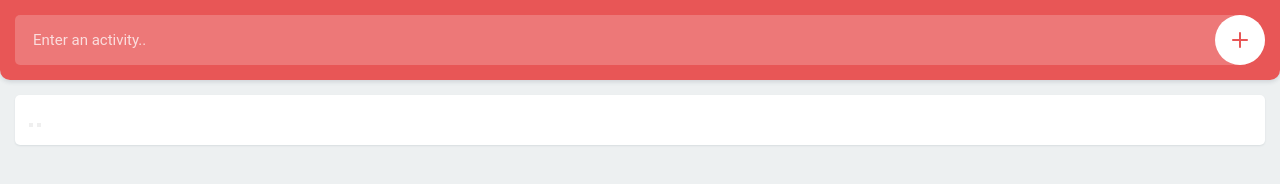
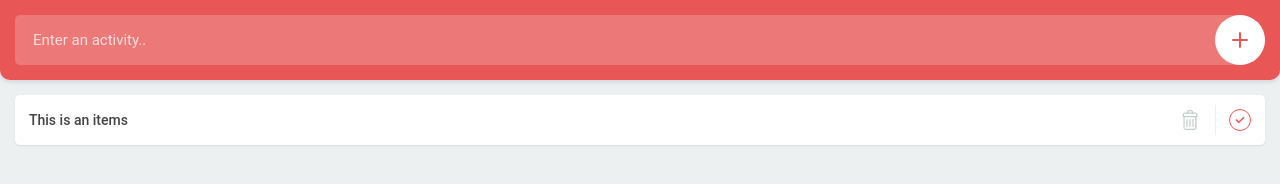
Before and after one commit to danaesav/to-do-list-app, a plain HTML site: page index.html in a window 1280 px wide. Drawn offline with Linux system fonts and the light colour scheme; a web font is replaced by a local one.

Commit message:
Fixed a small bug

```diff
--- a/index.html
+++ b/index.html
@@ -12,7 +12,7 @@
         <header>
             <input type="text" name="name" placeholder="Enter an activity.." id="item">
             <button id="add">
-                <svg version="1.1" xmlns="http://www.w3.org/2000/svg" xmlns:xlink="http://www.w3.org/1999/xlink" x="0px" y="0px" viewBox="0 0 16 16" style="enable-background:new 0 0 16 16;" xml:space="preserve"><g><path class="fill" d="M16,8c0,0.5-0.5,1-1,1H9v6c0,0.5-0.5,1-1,1s-1-0.5-1-1V9H1C0.5,9,0,8.5,0,8s0.5-1,1-1h6V1c0-0.5,0.5-1,1-1		            s1,0.5,1,1v6h6C15.5,7,16,7.5,16,8z"/></g></svg>
+                <svg version="1.1" xmlns="http://www.w3.org/2000/svg" xmlns:xlink="http://www.w3.org/1999/xlink" x="0px" y="0px" viewBox="0 0 16 16" style="enable-background:new 0 0 16 16;" xml:space="preserve"><g><path class="fill" d="M16,8c0,0.5-0.5,1-1,1H9v6c0,0.5-0.5,1-1,1s-1-0.5-1-1V9H1C0.5,9,0,8.5,0,8s0.5-1,1-1h6V1c0-0.5,0.5-1,1-1s1,0.5,1,1v6h6C15.5,7,16,7.5,16,8z"/></g></svg>
             </button>
         </header>
 
@@ -20,22 +20,25 @@
             <!-- uncompleted tasks -->
             <ul class="todo">
                 <li>
-                    <div class="button">
+                    This is an items
+                    <div class="buttons">
                         <button class="remove">
                             <svg version="1.1" xmlns="http://www.w3.org/2000/svg" xmlns:xlink="http://www.w3.org/1999/xlink" x="0px" y="0px" viewBox="0 0 22 22" style="enable-background:new 0 0 22 22;" xml:space="preserve"><rect class="noFill" width="22" height="22"/><g><g><path class="fill" d="M16.1,3.6h-1.9V3.3c0-1.3-1-2.3-2.3-2.3h-1.7C8.9,1,7.8,2,7.8,3.3v0.2H5.9c-1.3,0-2.3,1-2.3,2.3v1.3c0,0.5,0.4,0.9,0.9,1v10.5c0,1.3,1,2.3,2.3,2.3h8.5c1.3,0,2.3-1,2.3-2.3V8.2c0.5-0.1,0.9-0.5,0.9-1V5.9C18.4,4.6,17.4,3.6,16.1,3.6z M9.1,3.3c0-0.6,0.5-1.1,1.1-1.1h1.7c0.6,0,1.1,0.5,1.1,1.1v0.2H9.1V3.3z M16.3,18.7c0,0.6-0.5,1.1-1.1,1.1H6.7c-0.6,0-1.1-0.5-1.1-1.1V8.2h10.6L16.3,18.7L16.3,18.7z M17.2,7H4.8V5.9c0-0.6,0.5-1.1,1.1-1.1h10.2c0.6,0,1.1,0.5,1.1,1.1V7z"/></g><g><g><path class="fill" d="M11,18c-0.4,0-0.6-0.3-0.6-0.6v-6.8c0-0.4,0.3-0.6,0.6-0.6s0.6,0.3,0.6,0.6v6.8C11.6,17.7,11.4,18,11,18z"/></g><g><path class="fill" d="M8,18c-0.4,0-0.6-0.3-0.6-0.6v-6.8C7.4,10.2,7.7,10,8,10c0.4,0,0.6,0.3,0.6,0.6v6.8C8.7,17.7,8.4,18,8,18z"/></g><g><path class="fill" d="M14,18c-0.4,0-0.6-0.3-0.6-0.6v-6.8c0-0.4,0.3-0.6,0.6-0.6c0.4,0,0.6,0.3,0.6,0.6v6.8C14.6,17.7,14.3,18,14,18z"/></g></g></g></svg>
                         </button>
-                        <button class="complete"></button>
+                        <button class="complete">
+                            <svg version="1.1" xmlns="http://www.w3.org/2000/svg" xmlns:xlink="http://www.w3.org/1999/xlink" x="0px" y="0px" viewBox="0 0 22 22" style="enable-background:new 0 0 22 22;" xml:space="preserve"><rect y="0" class="noFill" width="22" height="22"/><g><path class="fill" d="M9.7,14.4L9.7,14.4c-0.2,0-0.4-0.1-0.5-0.2l-2.7-2.7c-0.3-0.3-0.3-0.8,0-1.1s0.8-0.3,1.1,0l2.1,2.1l4.8-4.8c0.3-0.3,0.8-0.3,1.1,0s0.3,0.8,0,1.1l-5.3,5.3C10.1,14.3,9.9,14.4,9.7,14.4z"/></g></svg>
+                        </button>
                     </div>
                 </li>
             </ul>
             <!-- completed tasks -->
-            <ul>
+            <!-- <ul>
                 <li>
                     <div class="button">
 
                     </div>
                 </li>
-            </ul>
+            </ul> -->
         </div>
 
         <!-- <ul class="todo">
--- a/resources/CSS/style.css
+++ b/resources/CSS/style.css
@@ -184,8 +184,6 @@ ul.todo li .buttons button.complete svg {
   border-radius: 11px;
   /* border: 1.5px solid #25b99a; */
   border: 1.5px solid #e85656;
-
-
   transition: background 0.2s ease;
 }
 
```
